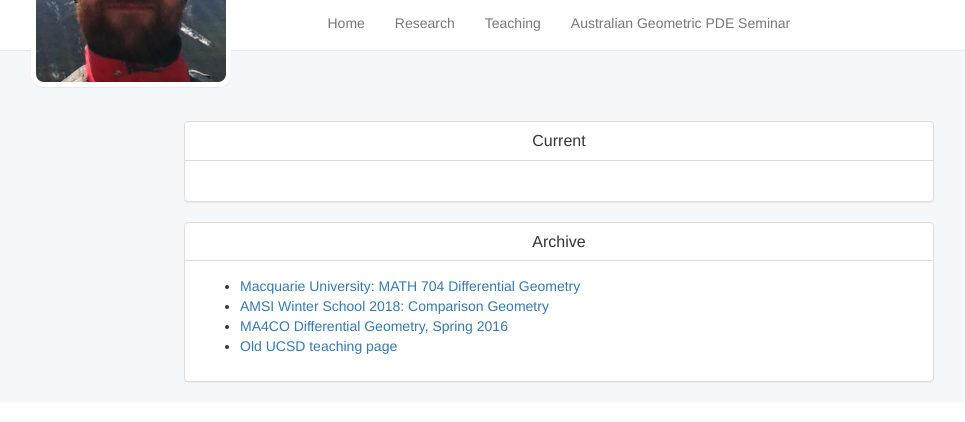
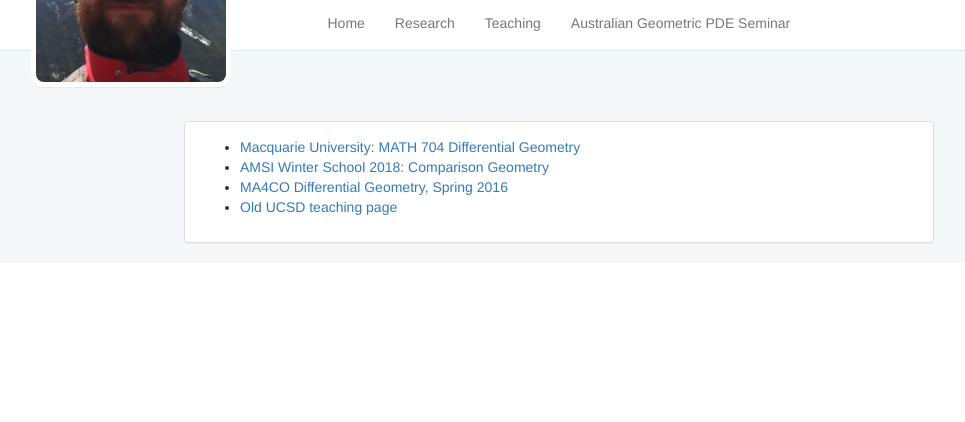
Before and after one commit to pabryan/pabryan.github.io, a Jekyll site: the page built from teaching/index.html, in a window 1280 px wide, cut to the strip 204-626 px from the top of the page. Shown: the whole strip, without its empty margins (81-1046 px from the left). Built offline with Jekyll 4.4.1, drawn with Linux system fonts in a browser that asks for light colours.

Commit message:
Removed current/archive teaching sections. Just one section now.

```diff
--- a/teaching/index.html
+++ b/teaching/index.html
@@ -5,20 +5,6 @@ description: "Paul Bryan: Mathematician - Teaching"
 ---
 
 <div class="panel panel-default content-panel">
-  <div class="panel-heading">
-    <h1 class="panel-title">Current</h1>
-  </div>
-  <div class="panel-body">
-    <ul>
-    </ul>
-  </div>
-</div>
-
-
-<div class="panel panel-default content-panel">
-  <div class="panel-heading">
-    <h1 class="panel-title">Archive</h1>
-  </div>
   <div class="panel-body">
     <ul>
       <li><a href="{{ site.baseurl }}/teaching/mq_math704_2018/">Macquarie University: MATH 704 Differential Geometry</a></li>
```
